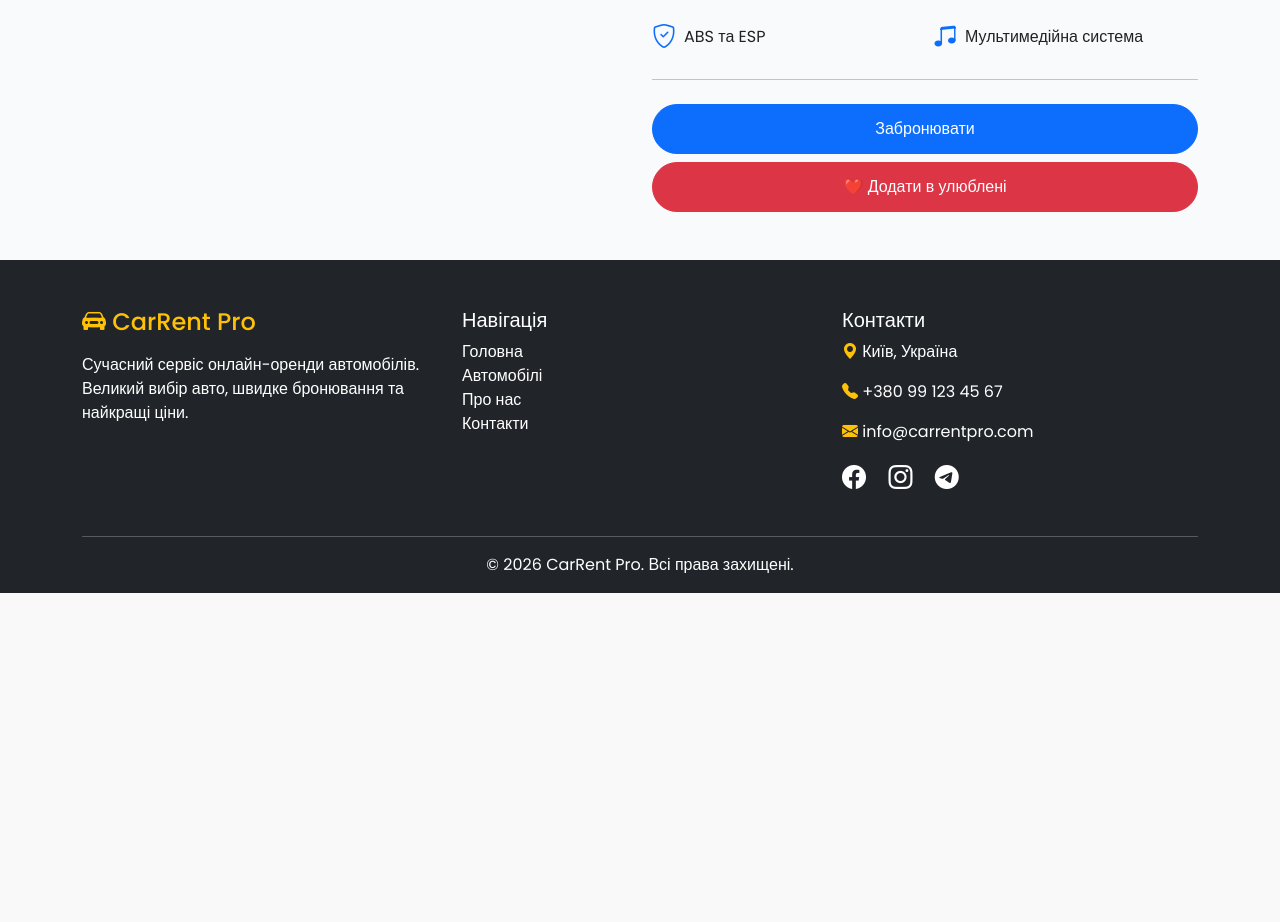
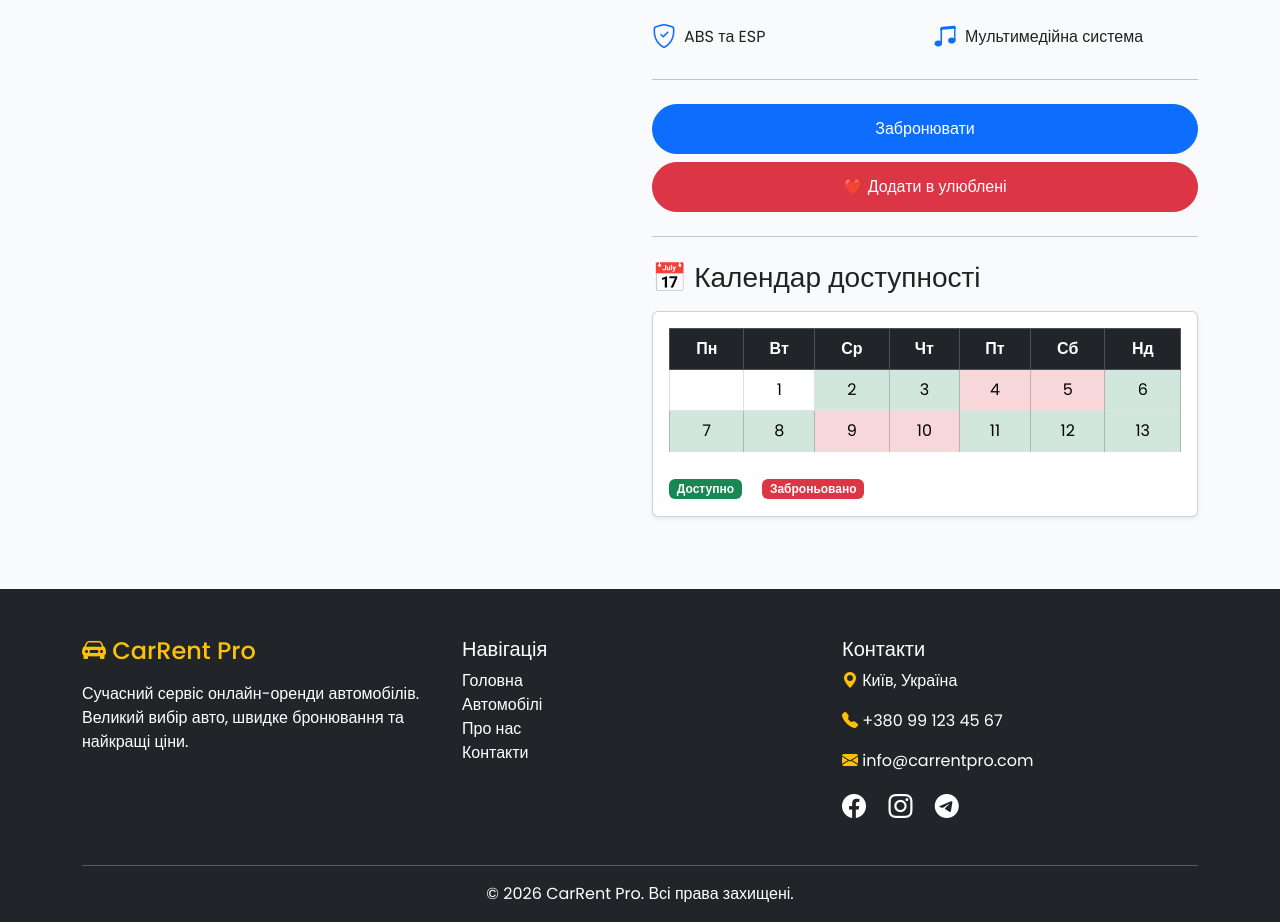
Before and after one commit to ki25-vmorhun-ctrl/CarRentPro, a PHP site: page /car.php?id=5 in a window 1280 px wide. Shown: the part 833-1755 px from the top of the page. Before the commit the page ends 1426 px from the top, so only its background shows below. Run offline with PHP 8.4, Linux system fonts and the light colour scheme; data comes from the database, SQL or seed files in the repository.

Commit message:
Update car.php

```diff
--- a/car.php
+++ b/car.php
@@ -164,7 +164,57 @@ if (!$car) {
             <a href="add_favorite.php?car_id=<?= $car['id'] ?>" class="btn btn-danger w-100">
                 ❤️ Додати в улюблені
             </a>
+<hr class="my-4">
 
+<h3 class="mb-3">📅 Календар доступності</h3>
+
+<div class="card shadow-sm p-3 mb-4">
+
+    <table class="table table-bordered text-center align-middle">
+        <thead class="table-dark">
+            <tr>
+                <th>Пн</th>
+                <th>Вт</th>
+                <th>Ср</th>
+                <th>Чт</th>
+                <th>Пт</th>
+                <th>Сб</th>
+                <th>Нд</th>
+            </tr>
+        </thead>
+
+        <tbody>
+
+            <tr>
+                <td></td>
+                <td>1</td>
+                <td class="table-success">2</td>
+                <td class="table-success">3</td>
+                <td class="table-danger">4</td>
+                <td class="table-danger">5</td>
+                <td class="table-success">6</td>
+            </tr>
+
+            <tr>
+                <td class="table-success">7</td>
+                <td class="table-success">8</td>
+                <td class="table-danger">9</td>
+                <td class="table-danger">10</td>
+                <td class="table-success">11</td>
+                <td class="table-success">12</td>
+                <td class="table-success">13</td>
+            </tr>
+
+        </tbody>
+
+    </table>
+
+    <div class="mt-2">
+        <span class="badge bg-success">Доступно</span>
+        <span class="badge bg-danger ms-3">Заброньовано</span>
+    </div>
+
+</div>
         </div>
 
     </div>
```
